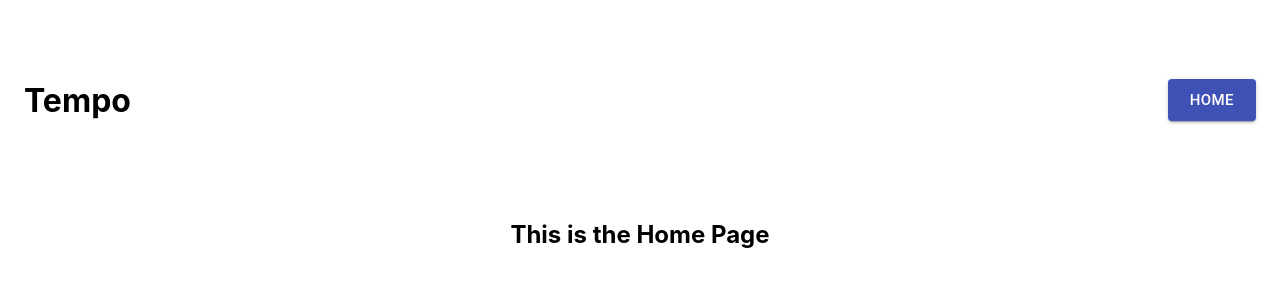
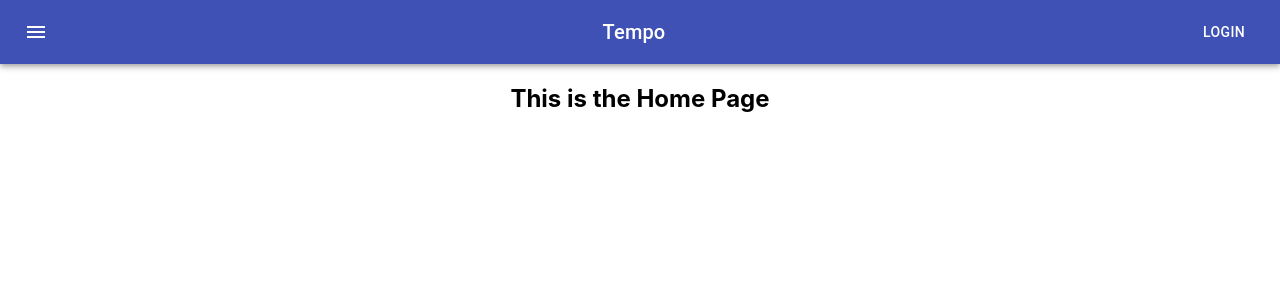
Before and after one commit to seongkevinlee/tempo, a React (Create React App) app: page / in a window 1280 px wide. Shown: the top 300 px of the page. Built offline with nearby package versions, Linux system fonts and the light colour scheme.

Commit message:
added material UI icons

```diff
--- a/package.json
+++ b/package.json
@@ -4,6 +4,7 @@
   "private": true,
   "dependencies": {
     "@material-ui/core": "^4.11.3",
+    "@material-ui/icons": "^4.11.2",
     "@testing-library/jest-dom": "^5.11.9",
     "@testing-library/react": "^11.2.5",
     "@testing-library/user-event": "^12.6.3",
--- a/src/app/components/navbar/Navbar.jsx
+++ b/src/app/components/navbar/Navbar.jsx
@@ -1,24 +1,61 @@
-import { Box, Button, Container } from "@material-ui/core";
 import React from "react";
+import { makeStyles } from "@material-ui/core/styles";
+import AppBar from "@material-ui/core/AppBar";
+import Toolbar from "@material-ui/core/Toolbar";
+import Typography from "@material-ui/core/Typography";
+import Button from "@material-ui/core/Button";
+import IconButton from "@material-ui/core/IconButton";
+import MenuIcon from "@material-ui/icons/Menu";
+
+const useStyles = makeStyles((theme) => ({
+  root: {
+    flexGrow: 1,
+  },
+  menuButton: {
+    marginRight: theme.spacing(2),
+  },
+  title: {
+    flexGrow: 1,
+  },
+}));
 
 export default function Navbar() {
+  const classes = useStyles();
+
   return (
-    <Container width="100%">
-      <Box
-        display="flex"
-        flexDirection="row"
-        width="100%"
-        height="200px"
-        alignItems="center"
-        justifyContent="space-between"
-      >
-        <h1>Tempo</h1>
-        <Box>
-          <Button variant="contained" color="primary" size="large">
-            Home
-          </Button>
-        </Box>
-      </Box>
-    </Container>
+    <AppBar position="static">
+      <Toolbar>
+        <IconButton
+          edge="start"
+          className={classes.menuButton}
+          color="inherit"
+          aria-label="menu"
+        >
+          <MenuIcon />
+        </IconButton>
+        <Typography variant="h6" className={classes.title}>
+          Tempo
+        </Typography>
+        <Button color="inherit">Login</Button>
+      </Toolbar>
+    </AppBar>
+    // <Box width="100%">
+    //   <Box
+    //     display="flex"
+    //     flexDirection="row"
+    //     width="100%"
+    //     height="200px"
+    //     alignItems="center"
+    //     justifyContent="space-between"
+    //     bgcolor="rebeccapurple"
+    //   >
+    //     <h1>Tempo</h1>
+    //     <Box>
+    //       <Button variant="contained" color="primary" size="large">
+    //         Home
+    //       </Button>
+    //     </Box>
+    //   </Box>
+    // </Box>
   );
 }
```
Also changed, not shown: 1 other file (tests, documents, lock files or other folders).
